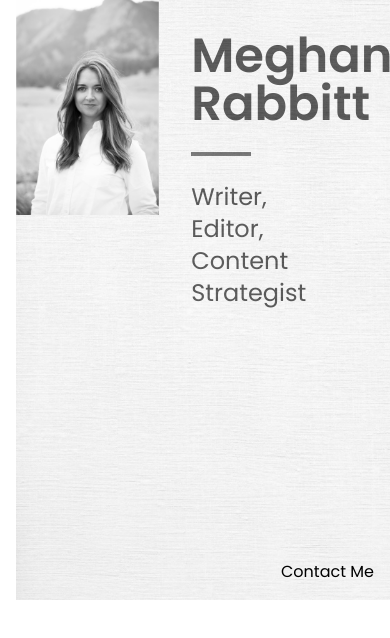
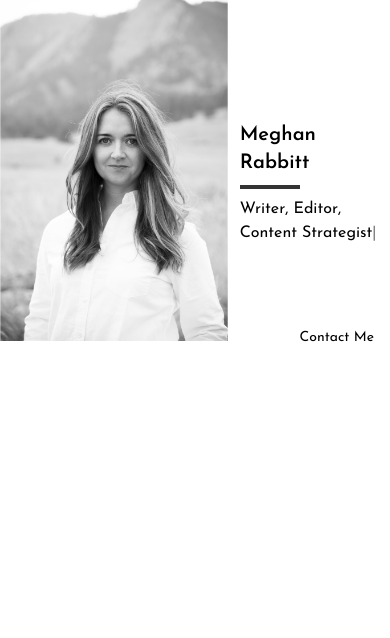
Before and after one commit to AnythinkSolutions/mr-website, a Next.js app: page /sections/header in a window 390 px wide. Shown: the top 638 px of the page. Built offline with nearby package versions, Linux system fonts and the light colour scheme.

Commit message:
starting to work on responsive features. removed header background image. other cleanup.

```diff
--- a/src/components/float-card/float-card.module.scss
+++ b/src/components/float-card/float-card.module.scss
@@ -23,7 +23,7 @@
 
 .titleDiv {
   h3 {
-    max-height: 75px;
+    max-height: 80px;
     display: -webkit-box;
     -webkit-line-clamp: 3;
     -webkit-box-orient: vertical;
--- a/src/components/navbar/navbar.module.scss
+++ b/src/components/navbar/navbar.module.scss
@@ -18,8 +18,8 @@
   box-shadow: inset 0 -1px 0 0 rgba(0, 0, 0, 0.1);
   -webkit-transition: all 0.3s ease-in-out 0s;
   transition: all 0.3s ease-in-out 0s;
-  margin-top: -15px;
-  height: 85px;
+  // margin-top: -15px;
+  height: 70px;
 
   & div:first-child {
     padding-top: 0 !important;
--- a/src/components/navbar/navbar.tsx
+++ b/src/components/navbar/navbar.tsx
@@ -39,18 +39,20 @@ const NavBar : React.FC<INavBarProps> = () => {
     <div id="navbar" className={`w-full ${styles.navbar} ${isSticky ? styles.sticky : ""}`}>
       <div className="navbar-inner w-full flex justify-between center-content p-4 pb-0" data-aos="fade-in" data-aos-duration={500}>   {/*data-aos="fade-down" data-aos-delay="500"*/}
 
-        <div className={`${styles.logo}`}>
+        <div className={`${styles.logo} hidden sm:flex`}>
           <Link href="/" passHref>
-            <Image src="/assets/images/mr-logo.png" alt="Meghan Rabbitt Logo" height={96} width={324}/>
+            <Image className="" src="/assets/images/mr-logo.png" alt="Meghan Rabbitt Logo" height={72} width={243}/>
           </Link>
         </div>
-        <div className="flex flex-col justify-center">
-          <ul className="inline-flex">
+        <div className={`${styles.logo} flex sm:hidden`}>
+          <Link href="/" passHref>
+            <Image className="flex sm:hidden" src="/assets/images/mr-logo.png" alt="Meghan Rabbitt Logo" height={48} width={162}/>
+          </Link>
+        </div>
+        <div className="hidden sm:flex flex-col justify-center ">
+          <ul className="inline-flex items-center">
             <li className="px-3 slide-up-sm">
               <Link scroll={true} href={`${paths.home}#clients`}>Clients</Link>
-            </li>
-            <li className="px-3 slide-up-sm">
-              <Link scroll={true} href={`${paths.home}#testimonials`}>Testimonials</Link>
             </li>
             <li className="px-3 slide-up-sm">
               <Link scroll={true} href={`${paths.home}#services`}><a>Services</a></Link>
@@ -59,22 +61,25 @@ const NavBar : React.FC<INavBarProps> = () => {
               <Link scroll={true} href={`${paths.home}#work`}><a>Work</a></Link>
             </li>
             <li className="px-3 slide-up-sm">
+              <Link scroll={true} href={`${paths.home}#testimonials`}>Testimonials</Link>
+            </li>
+            <li className="px-3 slide-up-sm">
               <Link href={`${paths.about}`}>About Me</Link>
             </li>
-            <li className="px-3">
+            <li className="px-3 full-h hidden md:flex">
               <div className={styles.vline} />
             </li>
-            <li className="px-2 slide-up-sm">
+            <li className="px-2 slide-up-sm hidden md:flex shrink-0">
               <a className="icon icon--fill" href="https://www.linkedin.com/in/meghan-rabbitt-04b80116/" rel="noreferrer" target="_blank" aria-label="Instagram">
                 <Image src="/assets/images/logos/linkedin.svg" alt="linked in logo" width={16} height={16}/>
               </a>
             </li>
-            <li className="px-2 slide-up-sm">
+            <li className="px-2 slide-up-sm hidden md:flex shrink-0">
               <a className="icon icon--fill" href="https://www.instagram.com/meghanrabbitt/?utm_medium=copy_link" rel="noreferrer" target="_blank" aria-label="Instagram">
                 <Image src="/assets/images/logos/instagram.svg" alt="instagram logo" width={16} height={16}/>
               </a>
             </li>
-            <li className="px-2 slide-up-sm">
+            <li className="px-2 slide-up-sm hidden md:flex shrink-0">
               <a className="icon icon--fill" href="https://www.facebook.com/megrabbitt" rel="noreferrer" target="_blank" aria-label="Instagram">
                 <Image src="/assets/images/logos/facebook.svg" alt="facebook logo" width={16} height={16}/>
               </a>
--- a/src/components/type-span.tsx
+++ b/src/components/type-span.tsx
@@ -62,7 +62,7 @@ function TypeSpan({children, initialText, speed, pauseOnComma, startDelay, onFin
   return (
     <div>
       <span className={textStyle}>{textPart}</span>
-      {withCursor && started && <span className={cursorStyle}>_</span>}
+      {withCursor && started && <span className={cursorStyle}>|</span>}
     </div>
   )
 }
--- a/src/pages/_document.tsx
+++ b/src/pages/_document.tsx
@@ -5,8 +5,9 @@ class MyDocument extends Document {
     return (
       <Html>
         <Head>
-          <link href="https://fonts.googleapis.com/css2?family=Poppins:ital,wght@0,100;0,200;0,300;0,400;0,500;0,600;0,700;0,800;0,900;1,100;1,200;1,300;1,400;1,500;1,600;1,700;1,800;1,900&amp;display=swap" rel="stylesheet"></link>
-          <link href="https://fonts.googleapis.com/css2?family=Cinzel:ital,wght@0,100;0,200;0,300;0,400;0,500;0,600;0,700;0,800;0,900;1,100;1,200;1,300;1,400;1,500;1,600;1,700;1,800;1,900&amp;display=swap" rel="stylesheet"></link>
+          <link href="https://fonts.googleapis.com/css2?family=Josefin+Sans:ital,wght@0,100;0,200;0,300;0,400;0,500;0,600;0,700;0,800;0,900;1,100;1,200;1,300;1,400;1,500;1,600;1,700;1,800;1,900&amp;display=swap" rel="stylesheet"></link>
+          {/* <link href="https://fonts.googleapis.com/css2?family=Poppins:ital,wght@0,100;0,200;0,300;0,400;0,500;0,600;0,700;0,800;0,900;1,100;1,200;1,300;1,400;1,500;1,600;1,700;1,800;1,900&amp;display=swap" rel="stylesheet"></link>
+          <link href="https://fonts.googleapis.com/css2?family=Cinzel:ital,wght@0,100;0,200;0,300;0,400;0,500;0,600;0,700;0,800;0,900;1,100;1,200;1,300;1,400;1,500;1,600;1,700;1,800;1,900&amp;display=swap" rel="stylesheet"></link> */}
         </Head>
         <body>
           <Main />
--- a/src/pages/index.tsx
+++ b/src/pages/index.tsx
@@ -44,9 +44,6 @@ const Home: NextPage<IPageProps> = (props) => {
         <NavBar />
         <HeaderSection />
         <ClientsSection data={clientData}/>
-        {/* <div className={styles.section_gray}>
-          <AboutSection />
-        </div> */}
         <div className={styles.section_gray}>
           <ServicesSection serviceData={serviceData} />
         </div>
--- a/src/pages/sections/clients.tsx
+++ b/src/pages/sections/clients.tsx
@@ -10,25 +10,25 @@ function ClientsSection({data}: {data: IClient[]}){
   const contentClients = useMemo<IImageProps[]>(() => data?.filter(c => !c.isHidden && c.category === "content").slice(0, 14).map(c => clientToImageProps(c)) as IImageProps[], [data]);
 
   return (
-    <div id="clients" className="container flex flex-col">
+    <div id="clients" className="flex flex-col">
       <div className="flex flex-col items-center my-8 p-4 py-o">
 
-        <div className="container" data-aos="fade-up" data-aos-delay="250" data-aos-duration="900">
-          <div className="container flex items-center mt-4 section-header" >
+        <div className="" data-aos="fade-up" data-aos-delay="250" data-aos-duration="900">
+          <div className=" flex items-center mt-4 section-header" >
             <h1 className="cinzel">You&apos;ve seen my work in</h1>
             <span />
           </div>
-          <div id="clients" className="container flex flex-wrap p-4 gap-x-6 gap-y-6">
+          <div id="clients" className="flex flex-wrap p-4 gap-x-6 gap-y-6">
             {magazineClients?.map(client => <LogoImage key={index1} index={index1++} {...client} hoverAnimation={true}/>)}
           </div>
         </div>
 
-        <div className="container" data-aos="fade-up" data-aos-delay="250" data-aos-duration="900">
-          <div className="container flex items-center mt-4 section-header header-right">
+        <div className="" data-aos="fade-up" data-aos-delay="250" data-aos-duration="900">
+          <div className=" flex items-center mt-4 section-header header-right">
             <span />
             <h1 className="cinzel">And I work with</h1>
           </div>
-          <div id="clients" className="container flex p-4 gap-x-6">
+          <div id="clients" className=" flex p-4 gap-x-6">
             {contentClients?.map(client => <LogoImage key={index2} index={index2++} {...client} hoverAnimation={true}/>)}
           </div>
         </div>
--- a/src/pages/sections/header.tsx
+++ b/src/pages/sections/header.tsx
@@ -7,22 +7,22 @@ function HeaderSection(){
   const [isFinished, setFinished] = useState(false);
 
   return (
-    <div id="header" className={`container relative p-4 py-0 ${styles.header}`}>
-      <div className={styles.headerBg} />
+    <div id="header" className={`w-full relative p-0 md:px-6 ${styles.header}`}>
+      {/* <div className={styles.headerBg} /> */}
       <div className="flex">
-        <div className="w-2/5" data-aos="fade-in" data-aos-duration={600}>
-          <Image priority src="/assets/images/headshot-bw-2x3.jpg" alt="Meghan Rabbitt" height={600} width={400}/>
+        <div className="" data-aos="fade-in" data-aos-duration={600}>
+          <Image priority src="/assets/images/headshot-bw-2x3.jpg" alt="Meghan Rabbitt" height={600} width={400} objectFit="cover"/>
         </div>
-        <div className="w-3/5 p-8 flex flex-col justify-center">
-          <h1 className="text-5xl mb-6 font-semibold" data-aos="fade-down" data-aos-duration={500}>Meghan Rabbitt</h1>
-          <span className={styles.line} data-aos="fade-in" data-aos-delay={350} data-aos-duration={500}/>
-          <div className={`text-2xl ${styles.typespanContainer}`}>
-            <TypeSpan startDelay={750} speed={40} withCursor cursorDelay={1250} onFinish={() => setFinished(true)}>Writer, Editor, Content Strategist</TypeSpan>
+        <div className="p-3 sm:p-8 flex flex-col justify-center relative grow">
+          <h1 className="text-xl sm:text-5xl mb-2 sm:mb-6 font-semibold" data-aos="fade-down" data-aos-duration={500}>Meghan Rabbitt</h1>
+          <span className={`${styles.line} mb-2 sm:mb-4`} data-aos="fade-in" data-aos-delay={350} data-aos-duration={500}/>
+          <div className={`text-base sm:text-2xl ${styles.typespanContainer}`}>
+            <TypeSpan startDelay={500} speed={40} withCursor cursorDelay={1250} onFinish={() => setFinished(true)}>Writer, Editor, Content Strategist</TypeSpan>
           </div>
           {isFinished &&
             <div className={`${styles.contactLink} ${isFinished ? styles.ready: ""}`}>
               <div className="relative slide-up-sm">
-                <a href="#contact">Contact Me</a>
+                <a className="text-sm sm:text-base" href="#contact">Contact Me</a>
               </div>
             </div>
           }
--- a/src/styles/globals.scss
+++ b/src/styles/globals.scss
@@ -8,7 +8,7 @@ body {
   margin: 0;
   /* font-family: -apple-system, BlinkMacSystemFont, Poppins, Segoe UI, Roboto, Oxygen,
     Ubuntu, Cantarell, Fira Sans, Droid Sans, Helvetica Neue, sans-serif; */
-  font-family: 'Poppins', sans-serif;
+  font-family: 'Josefin Sans', 'Poppins', sans-serif;
   scroll-behavior: smooth;
 }
 
@@ -35,7 +35,7 @@ a {
     text-transform: uppercase;
     font-size: large;
     font-weight: 300;
-    font-family: 'Cinzel', 'Poppins';
+    font-family: 'Josefin Sans', 'Cinzel', 'Poppins';
   }
   span {
     content: "";
@@ -69,7 +69,7 @@ a {
   }
   & h2 {
     color: #334155;
-    font-family: 'Cinzel', 'Poppins';
+    font-family: 'Josefin Sans', 'Cinzel', 'Poppins';
     font-size: 35px;
     z-index: 1;
     text-transform: uppercase;
@@ -81,7 +81,7 @@ a {
 
 .section_head__lg {
   color: #334155;
-  font-family: 'Cinzel', 'Poppins';
+  font-family: 'Josefin Sans', 'Cinzel', 'Poppins';
   font-size: 35px;
   z-index: 1;
   text-transform: uppercase;
@@ -91,7 +91,7 @@ a {
 }
 
 .font-cinzel {
-  font-family: "Cinzel", "Poppins", "San Serif";
+  font-family: 'Josefin Sans', "Cinzel", "Poppins", "San Serif";
 }
 
 .gradient_line {
@@ -112,6 +112,7 @@ a {
 }
 
 .blinkingCursor{
+  font-weight: 300;
   user-select: none;
   animation: blink 1s steps(2, start) infinite
 }
--- a/src/styles/header.module.scss
+++ b/src/styles/header.module.scss
@@ -1,11 +1,11 @@
 .header {
-  height: 600px;
+  // height: 600px;
 }
 
 .line {
   width: 60px;
   height: 4px;
-  margin-bottom: 25px;
+  // margin-bottom: 25px;
   background-color: #333;
 }
 
@@ -26,7 +26,7 @@
 
 .contactLink{
   position: absolute;
-  bottom: 16px;
+  bottom: 0;
   right: 16px;
   animation: fadeIn linear 0.6s;
   -webkit-animation: fadeIn linear 0.6s;
@@ -39,3 +39,7 @@
   0% {opacity:0;}
   100% {opacity:1;}
 }
+
+// @media (max-width: ) {
+
+// }
```
Also changed, not shown: public/assets/images/mr-logo-initials.gif (added).
